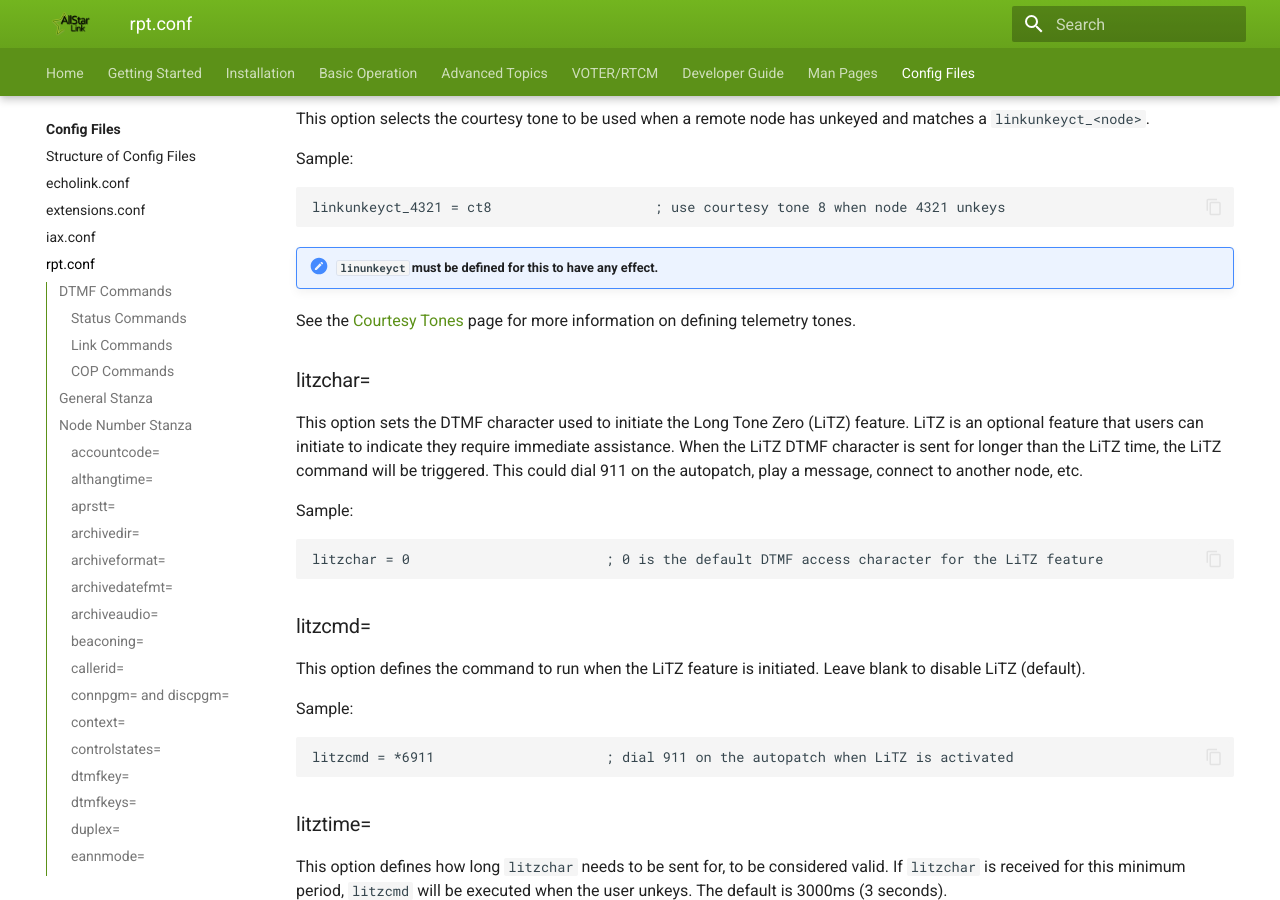
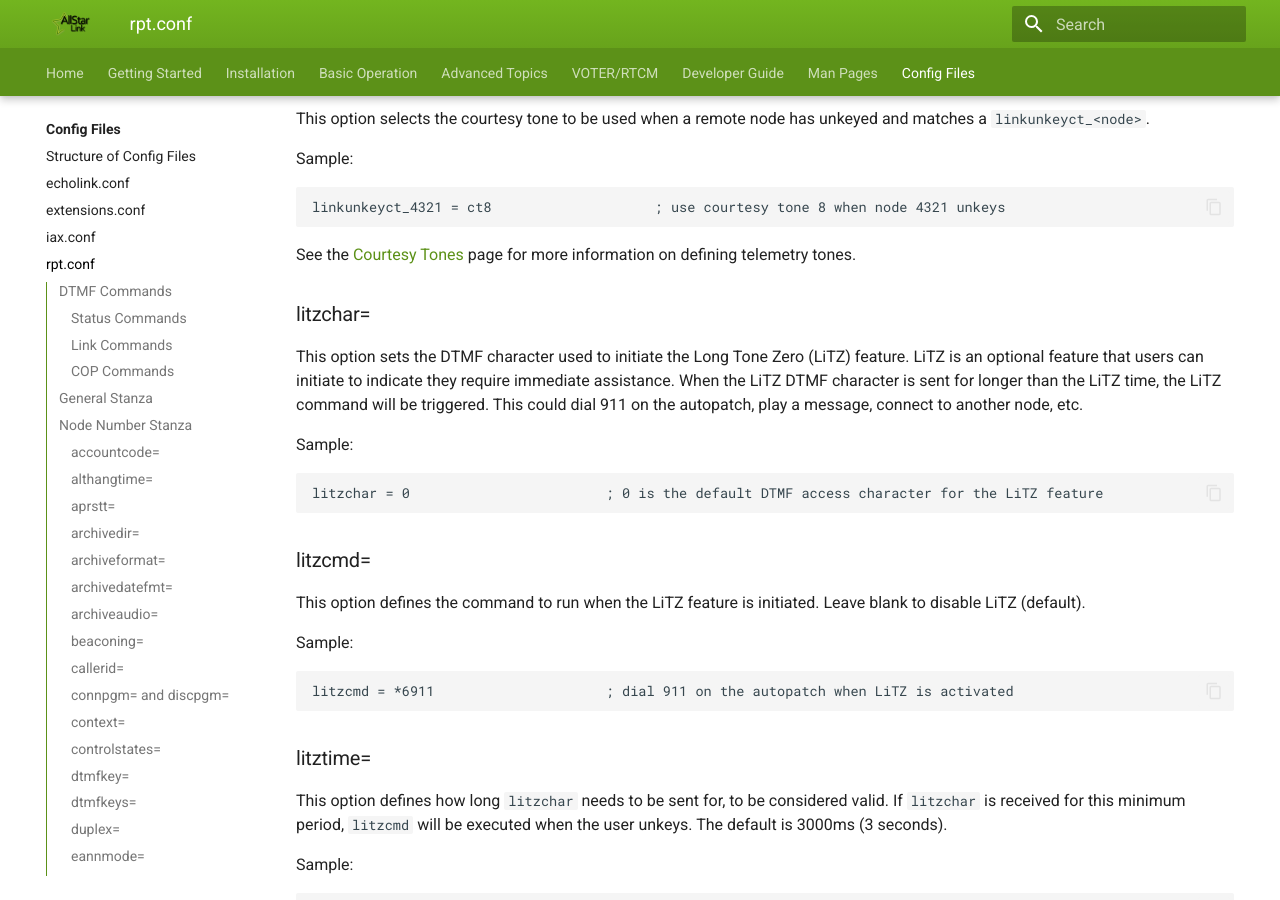
Before and after one commit to AllStarLink/ASL3-Manual, an MkDocs documentation site: the page built from docs/config/rpt_conf.md, in a window 1280 px wide and 900 px high, scrolled down 21079 px. Built offline with MkDocs 1.6.1 and Material for MkDocs 9.7.7, drawn with Linux system fonts in a browser that asks for light colours.

Commit message:
Remove obsolete note

````diff
--- a/docs/config/rpt_conf.md
+++ b/docs/config/rpt_conf.md
@@ -769,8 +769,6 @@ Sample:
 linkunkeyct_4321 = ct8                    ; use courtesy tone 8 when node 4321 unkeys
 ```
 
-!!! note "`linunkeyct` must be defined for this to have any effect."
-
 See the [Courtesy Tones](../adv-topics/courtesytones.md) page for more information on defining telemetry tones.
 
 ### litzchar=
````
